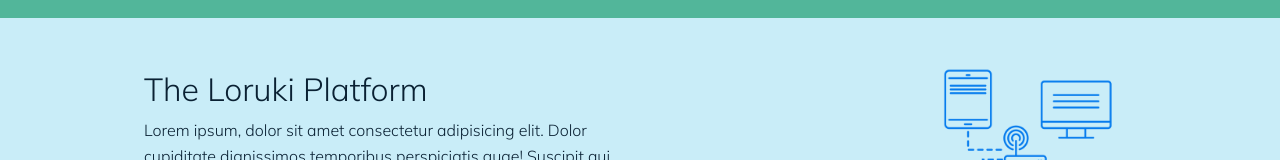
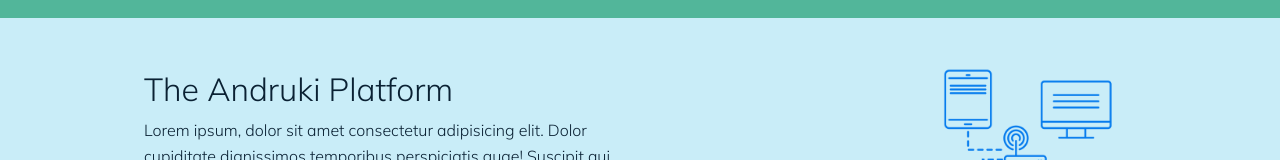
Before and after one commit to andrewneilclarke/andruki-cloud-hosting-platform, a plain HTML site: page features.html in a window 1280 px wide. Shown: the part 306-466 px from the top of the page. Drawn offline with Linux system fonts and the light colour scheme.

```diff
--- a/features.html
+++ b/features.html
@@ -42,7 +42,7 @@
     <section class="features-sub-head bg-light py-3">
         <div class="container grid">
             <div>
-                <h1 class="md">The Loruki Platform</h1>
+                <h1 class="md">The Andruki Platform</h1>
                 <p>
                     Lorem ipsum, dolor sit amet consectetur adipisicing elit. Dolor cupiditate dignissimos temporibus perspiciatis quae! Suscipit qui, consectetur ea consequatur, doloribus repellendus quasi, aut corporis nam alias culpa. Nostrum, inventore accusantium!
                 </p>
```
